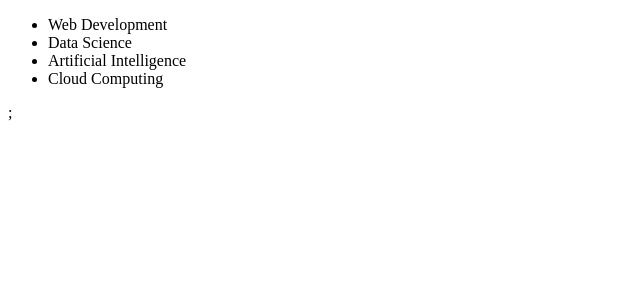
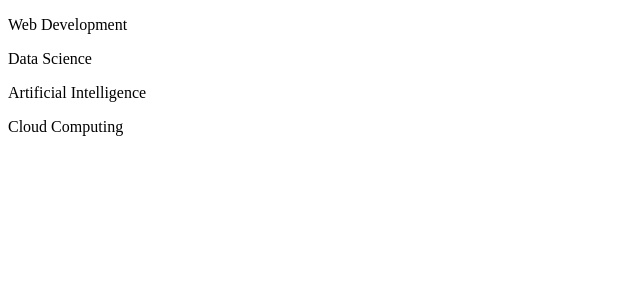
Before and after one commit to chipanyanwu/wildhacks-2024, a Next.js app: page /courses in a window 1280 px wide. Shown: the top 300 px of the page, without its empty margins (0-640 px from the left). Built offline with nearby package versions, Linux system fonts and the light colour scheme.

Commit message:
added css, updated comp + pages

```diff
--- a/components/List.tsx
+++ b/components/List.tsx
@@ -2,11 +2,11 @@
 export default function List({items}) {
     return (
         <div>
-            <ul>
-                {items.map((item, index) => (
-                    <li key={index}> {item} </li>
-                ))}
-            </ul>
+
+        {items.map((item, index) => (
+            <p key={index}> {item} </p>
+        ))}
+
         </div>
     );
 }
--- a/pages/courses.tsx
+++ b/pages/courses.tsx
@@ -9,7 +9,7 @@
                       "Cloud Computing"];
     return (
       <div>
-       <List items={CourseList} />;
+       <List items={CourseList} />
       </div>
     );
   }
```
Also changed, not shown: styles/pages.css (added).
